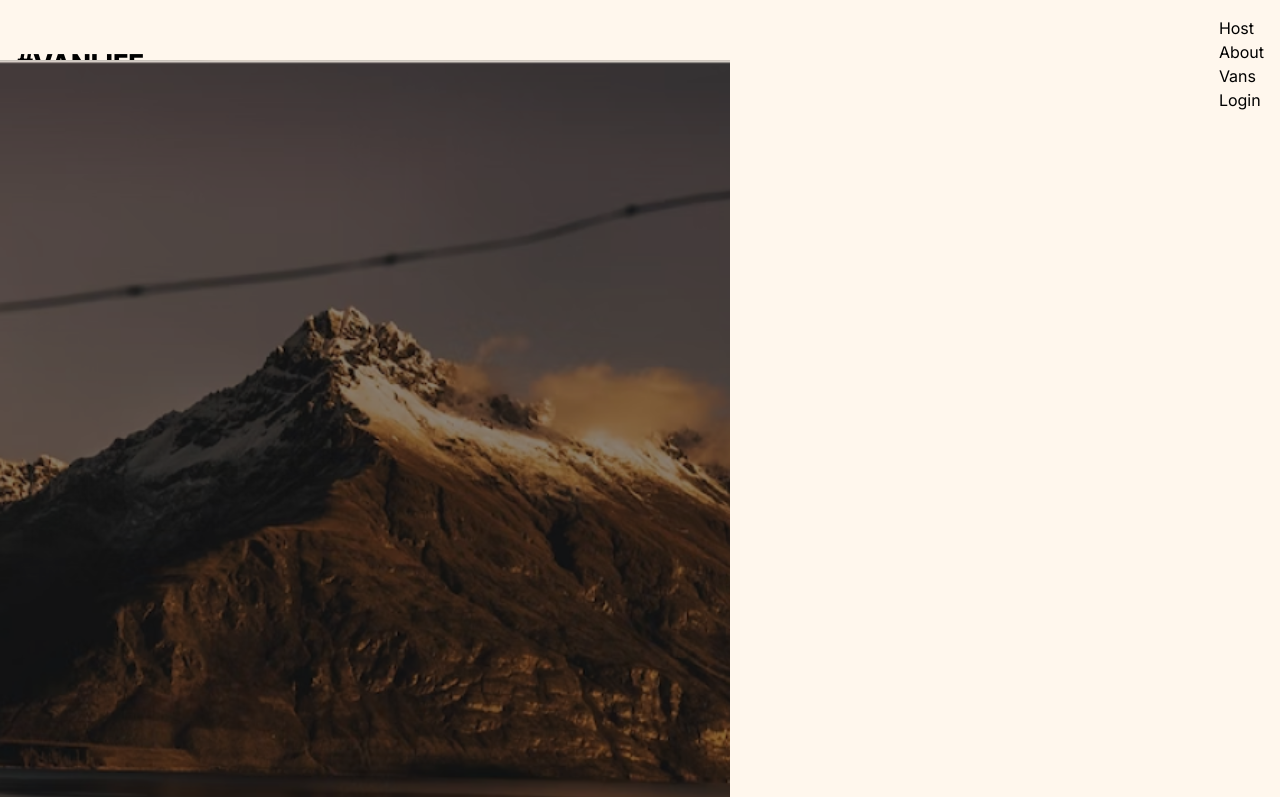
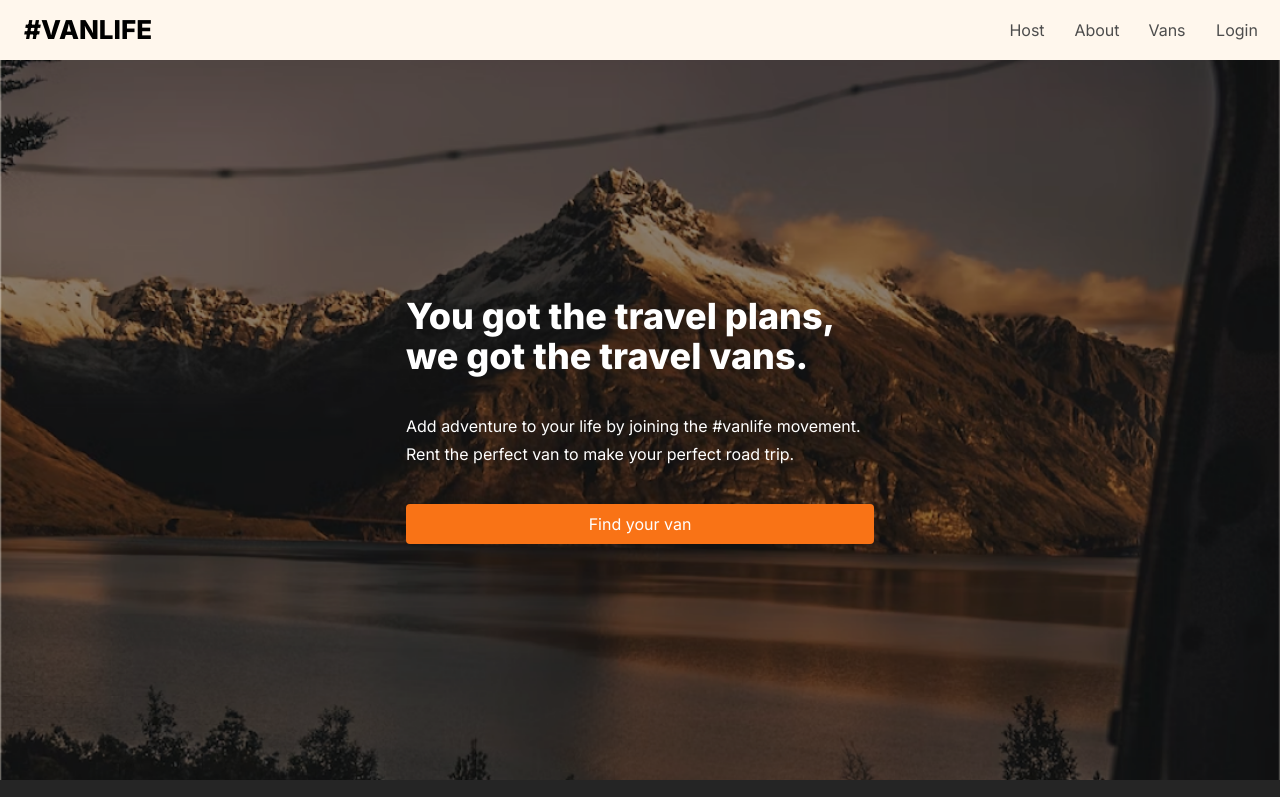
Before and after one commit to Kacperski81/van-life-typescript, a React (Vite) app: page / in a window 1280 px wide. Shown: the top 797 px of the page. Built offline with nearby package versions, Linux system fonts and the light colour scheme; what miragejs would draw is missing.

Commit message:
responsive header

```diff
--- a/src/Components/Header.tsx
+++ b/src/Components/Header.tsx
@@ -3,32 +3,32 @@ import { useUser } from "../UserContext"
 import IconHamburgerMenu from "./IconHamburgerMenu"
 import clsx from "clsx"
 
-type PropsHeader = {
+type HeaderProps = {
     navToggle: boolean
     handleNavToggle: React.Dispatch<React.SetStateAction<boolean>>
 }
 
-export function Header({ navToggle, handleNavToggle }: PropsHeader) {
+export function Header({ navToggle, handleNavToggle }: HeaderProps) {
 
     const navigate = useNavigate()
     const user = useUser()
 
     return (
 
-        <header className={clsx("flex items-center justify-between flex-wrap w-full pt-4")}>
+        <header className={clsx("flex items-center justify-between flex-wrap w-full p-2")}>
 
-            <div
-                className={clsx("ml-4 flex-shrink-0")}>
+            <div className={clsx("ml-4 flex-shrink-0")}>
 
-                <NavLink to="/">
+                <NavLink end to="/">
                     <span className="text-[26px] leading-[40px] font-extrabold text-black">#VANLIFE</span>
+                    {/* #VANLIFE */}
                 </NavLink>
+
             </div>
 
             <button
                 className="md:hidden p-2 mr-4 my-2 border rounded border-grey-600"
                 onClick={() => handleNavToggle(navToggle)}
-
             >
                 <span><IconHamburgerMenu /></span>
             </button>
@@ -36,18 +36,34 @@ export function Header({ navToggle, handleNavToggle }: PropsHeader) {
             <div
                 className={clsx("w-full md:w-auto md:block")}
             >
-                <ul className="px-4">
-                    <li>
-                        <NavLink to="/host">Host</NavLink>
+                <ul className="px-4 md:px-0 md:grid md:grid-cols-[70px_70px_70px_70px]">
+
+                    <li className="md:flex md:justify-center">
+                        <NavLink
+                            to="/host"
+                            className={({ isActive }) => isActive ? "header-link-active" : "header-link"}
+                        >
+                            Host
+                        </NavLink>
                     </li>
-                    <li>
-                        <NavLink to="/about">About</NavLink>
+                    <li className="md:flex md:justify-center">
+                        <NavLink
+                            to="/about"
+                            className={({ isActive }) => isActive ? "header-link-active" : "header-link"}
+                        >
+                            About
+                        </NavLink>
                     </li>
-                    <li>
-                        <NavLink to="/vans">Vans</NavLink>
+                    <li className="md:flex md:justify-center">
+                        <NavLink
+                        to="/vans"
+                        className={({ isActive }) => isActive ? "header-link-active" : "header-link"}
+                        >
+                            Vans
+                            </NavLink>
                     </li>
                     {user.isLoggedIn ? (
-                        <li>
+                        <li className="md:flex md:justify-center">
                             <p onClick={() => {
                                 user.setUser(() => {
                                     return {
@@ -58,12 +74,17 @@ export function Header({ navToggle, handleNavToggle }: PropsHeader) {
                                     }
                                 })
                                 localStorage.removeItem('vanLife')
-                                return navigate("/login")
-                            }}>Logout</p>
+                                return navigate("/")
+                            }}><NavLink to="/" className="hover:text-red-500 hover:font-bold">Logout</NavLink></p>
                         </li>
                     ) : (
-                        <li>
-                            <NavLink to="/login">Login</NavLink>
+                        <li className="md:flex md:justify-center">
+                            <NavLink
+                            to="/login"
+                            className={({ isActive }) => isActive ? "header-link-active" : "header-link"}
+                            >
+                                Login
+                                </NavLink>
                         </li>
                     )}
                 </ul>
--- a/src/Layout/index.tsx
+++ b/src/Layout/index.tsx
@@ -20,8 +20,8 @@ export function Layout() {
     return (
         // <div className="grid grid-rows-layout font-sans max-w-screen-2xl mx-auto h-screen">
         <div
-            className={clsx("bg-background transition-[grid] grid grid-rows-hiddenMenu font-sans max-w-screen-2xl mx-auto h-screen",
-                { "transition-[grid] grid grid-rows-shownMenu": !navToggle })}
+            className={clsx("bg-background transition-[grid] grid grid-rows-hidden-menu font-sans max-w-screen-2xl mx-auto h-screen",
+                { "transition-[grid] grid grid-rows-mobile-menu": !navToggle })}
         >
             <Header navToggle={navToggle} handleNavToggle={handleNavToggle} />
             <main className="flex">
--- a/src/index.css
+++ b/src/index.css
@@ -3,10 +3,21 @@
 @tailwind utilities;
 
 html {
-  @apply bg-gray-100;
-  /* Example: using Tailwind's gray-100 color */
+  /* @apply bg-gray-100; */
 }
 
 h2 {
   @apply text-[30px] font-bold leading-[34px]
 }
+
+.header-link {
+  @apply no-underline text-[#4D4D4D]
+}
+
+.header-link-active {
+  @apply underline font-bold text-[#161616]
+}
+
+.header-link:hover {
+  @apply text-red-500 font-bold
+}
--- a/src/pages/Home.tsx
+++ b/src/pages/Home.tsx
@@ -1,13 +1,17 @@
+import { useNavigate } from 'react-router-dom'
+
 export function Home() {
+    const navigate = useNavigate()
+    console.log(navigate)
     return (
-        <div className="pt-[70.65%] bg-background bg-hero-image bg-cover bg-center text-white px-4">
-            <section className="flex flex-col h-full justify-center gap-10">
-                <h3 className="font-extrabold text-3xl">You got the travel plans, we got the travel vans.</h3>
-                <div className="font-medium">
+        <div className="w-full aspect-[16/9] bg-background bg-hero-image bg-cover bg-center text-white">
+            <section className="max-w-[500px] mx-auto flex flex-col h-full justify-center gap-10 px-4">
+                <h3 className="font-extrabold text-[36px] leading-10">You got the travel plans, we got the travel vans.</h3>
+                <div className="text-[16px] leading-5">
                     <p className="mb-2">Add adventure to your life by joining the #vanlife movement.</p>
                     <p>Rent the perfect van to make your perfect road trip.</p>
                 </div>
-                <button className="bg-orange-500 py-2 rounded">Find your van</button>
+                <button className="bg-orange-500 py-2 rounded" onClick={() => navigate("/vans")}>Find your van</button>
             </section>
         </div>
     )
--- a/tailwind.config.js
+++ b/tailwind.config.js
@@ -10,8 +10,9 @@ export default {
         sans: ['Inter', 'sans-serif'],
       },
       gridTemplateRows: {
-        'hiddenMenu': '60px auto 50px',
-        'shownMenu': '160px auto 50px'
+        'hidden-menu': '60px auto 50px',
+        'mobile-menu': '160px auto 50px',
+        'tablet-menu': `auto auto 50px`,
       },
       colors: {
         'background': '#FFF7ED',
```
